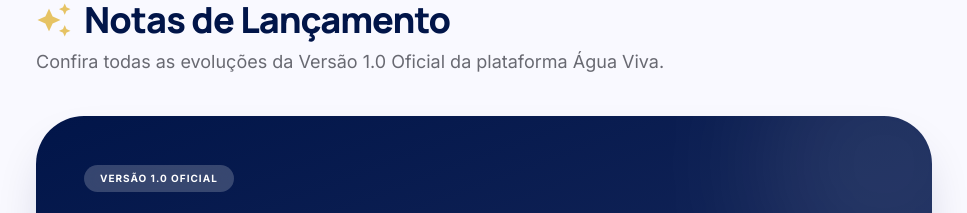
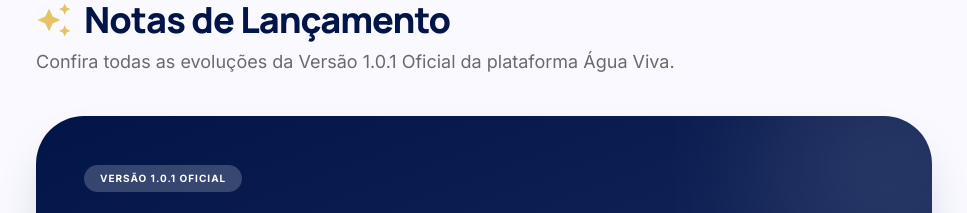
Before and after one commit to esiqueira3/agua-viva, a React (Vite) app: page /novidades in a window 1280 px wide. Shown: the top 213 px of the page, without its empty margins (156-1123 px from the left). Built offline with nearby package versions, Linux system fonts and the light colour scheme.

Commit message:
chore: bump version to 1.0.1 Oficial

```diff
--- a/src/components/layout/TopNavBar.jsx
+++ b/src/components/layout/TopNavBar.jsx
@@ -314,7 +314,7 @@
                 </div>
                 <div>
                   <p className="text-xs font-black text-on-surface uppercase tracking-tight">Avadora System</p>
-                  <p className="text-[10px] font-bold text-primary">Versão 1.0 Oficial</p>
+                  <p className="text-[10px] font-bold text-primary">Versão 1.0.1 Oficial</p>
                 </div>
               </div>
 
--- a/src/pages/Novidades.jsx
+++ b/src/pages/Novidades.jsx
@@ -50,14 +50,14 @@
     <div className="max-w-4xl mx-auto space-y-8 pb-20 animate-in fade-in duration-700">
       <PageHeader
         title="Notas de Lançamento"
-        description="Confira todas as evoluções da Versão 1.0 Oficial da plataforma Água Viva."
+        description="Confira todas as evoluções da Versão 1.0.1 Oficial da plataforma Água Viva."
         icon="auto_awesome"
       />
 
       <div className="bg-gradient-to-br from-primary to-primary-container p-8 md:p-12 rounded-[3rem] text-white shadow-2xl shadow-primary/20 relative overflow-hidden">
         <div className="absolute top-0 right-0 w-64 h-64 bg-white/10 rounded-full -mr-20 -mt-20 blur-3xl"></div>
         <div className="relative z-10">
-          <span className="px-4 py-1.5 bg-white/20 backdrop-blur-md rounded-full text-[10px] font-black uppercase tracking-widest mb-4 inline-block">Versão 1.0 OFICIAL</span>
+          <span className="px-4 py-1.5 bg-white/20 backdrop-blur-md rounded-full text-[10px] font-black uppercase tracking-widest mb-4 inline-block">Versão 1.0.1 OFICIAL</span>
           <h1 className="text-4xl md:text-6xl font-black tracking-tighter mb-4 leading-none">BEM-VINDO AO<br/>FUTURO DA GESTÃO.</h1>
           <p className="text-lg md:text-xl font-medium opacity-90 max-w-2xl">O Água Viva acaba de sair da fase BETA. Saiba o que mudou na nossa maior atualização até aqui.</p>
         </div>
```
